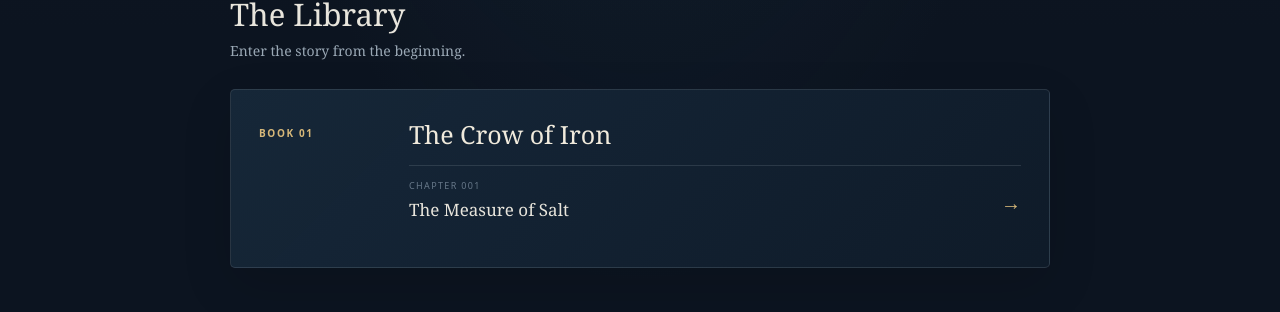
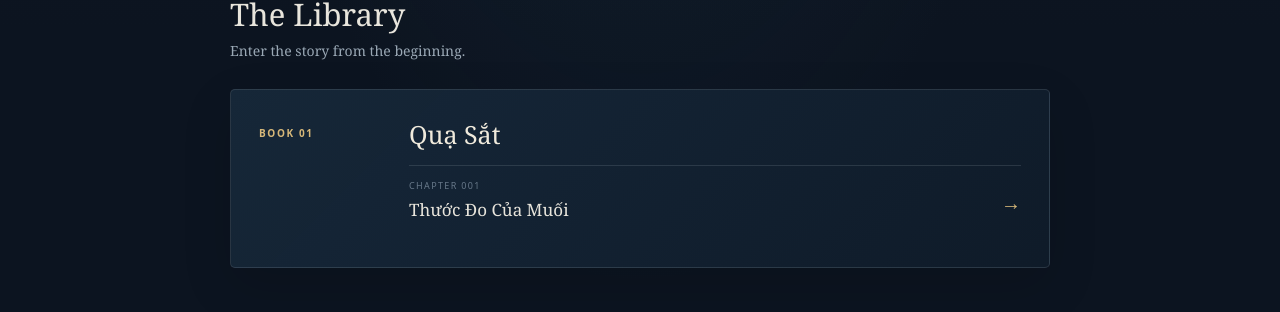
Before and after one commit to trduy91/seven-seas-reader, a Jekyll site: the page built from index.md, in a window 1280 px wide. Shown: the part 751-1063 px from the top of the page. Built offline with Jekyll 4.4.1, drawn with Linux system fonts in a browser that asks for light colours.

Commit message:
Update reader metadata to Vietnamese chapter titles

```diff
--- a/_data/chapters.yml
+++ b/_data/chapters.yml
@@ -1,12 +1,12 @@
 books:
-  - title: "The Crow of Iron"
+  - title: "Quạ Sắt"
     slug: "book-01-the-crow-of-iron"
     number: 1
 chapters:
-  - title: "The Measure of Salt"
-    book: "The Crow of Iron"
+  - title: "Thước Đo Của Muối"
+    book: "Quạ Sắt"
     book_slug: "book-01-the-crow-of-iron"
     number: 1
     chapter_number: "001"
-    revision: "1.0"
+    revision: "1.1"
     url: "/chapters/book-01-the-crow-of-iron/chapter-001-the-measure-of-salt/"
```
